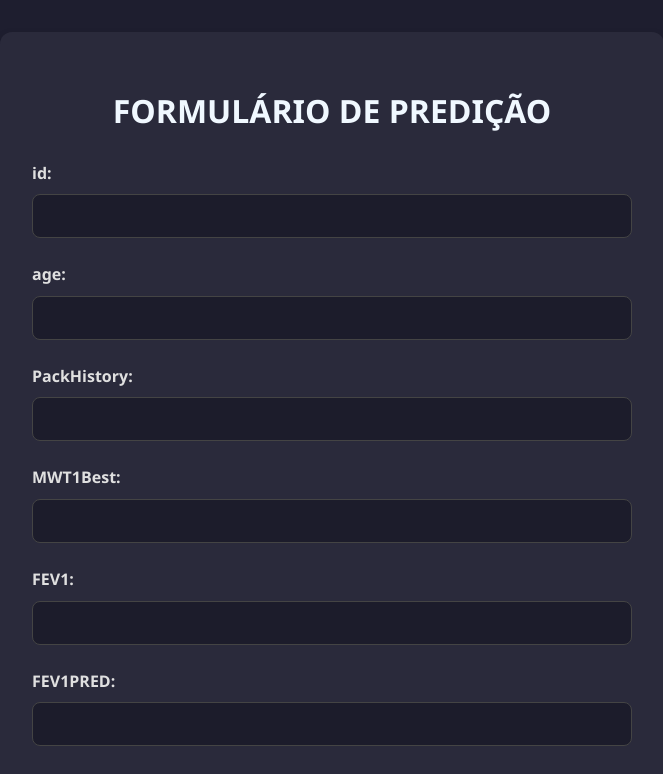
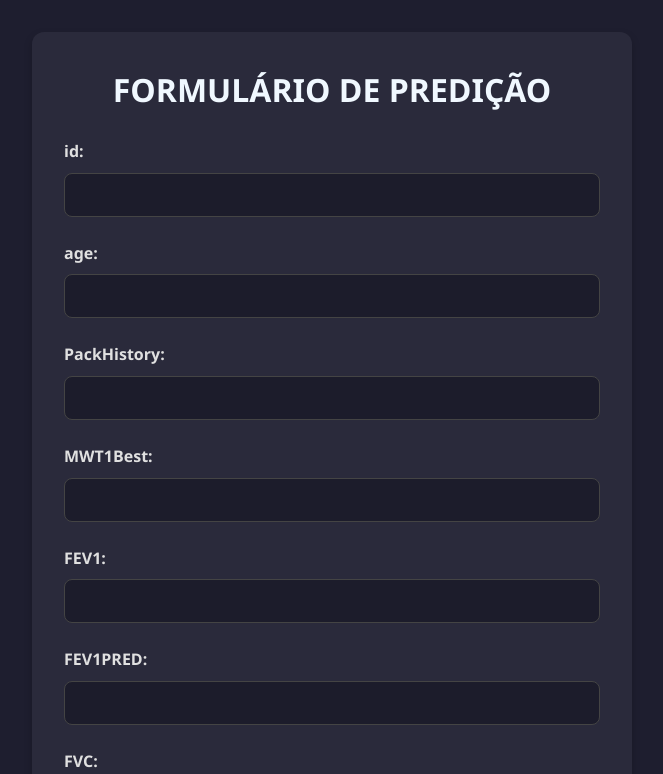
Before and after one commit to lugialo/copd-model-frontend, a React (Create React App) app: page / in a window 1280 px wide. Shown: the top 774 px of the page, without its empty margins (308-971 px from the left). Built offline with nearby package versions, Linux system fonts and the light colour scheme.

Commit message:
fix: results

```diff
--- a/src/App.css
+++ b/src/App.css
@@ -1,4 +1,10 @@
-/* Corpo da página */
+/* Resetando margens e padding para garantir consistência */
+* {
+  margin: 0;
+  padding: 0;
+  box-sizing: border-box;
+}
+
 body {
   margin: 0;
   font-family: 'Segoe UI', Tahoma, Geneva, Verdana, sans-serif;
@@ -7,7 +13,6 @@ body {
   line-height: 1.6;
 }
 
-/* Contêiner principal */
 .App {
   max-width: 600px;
   margin: 2rem auto;
@@ -17,7 +22,6 @@ body {
   box-shadow: 0 4px 8px rgba(0, 0, 0, 0.2);
 }
 
-/* Cabeçalho */
 h1 {
   text-align: center;
   color: #f0f8ff;
@@ -26,7 +30,6 @@ h1 {
   text-transform: uppercase;
 }
 
-/* Estilos do formulário */
 .form-container {
   display: flex;
   flex-direction: column;
@@ -78,7 +81,7 @@ label {
 }
 
 .form-submit:active {
-  background-color: #3cb371;
+  background-color: #d84315;
 }
 
 /* Resultados */
@@ -96,7 +99,13 @@ label {
   font-size: 1.5rem;
 }
 
-/* Estilo para animação do logo (se necessário) */
+.result p {
+  font-size: 1.25rem;
+  font-weight: bold;
+  color: #fff;
+}
+
+/* Logo */
 .App-logo {
   height: 40vmin;
   pointer-events: none;
@@ -117,7 +126,7 @@ label {
   }
 }
 
-/* Responsividade */
+/* Responsividade para dispositivos menores */
 @media (max-width: 768px) {
   .App {
     padding: 1.5rem;
--- a/src/App.js
+++ b/src/App.js
@@ -59,7 +59,18 @@ function App() {
       }
 
       const data = await response.json();
-      setResult(data);
+      console.log("API Response:", data);
+
+      // Convert prediction (numeric) into severity description
+      const severityMap = {
+        0: "Leve",
+        1: "Moderado",
+        2: "Severo",
+        3: "Muito severo"
+      };
+
+      const severity = severityMap[data.prediction] || "Desconhecido"; // Default to "Desconhecido" if value doesn't match
+      setResult(severity);
     } catch (error) {
       console.error("Error:", error);
     }
@@ -86,10 +97,12 @@ function App() {
           ENVIAR
         </button>
       </form>
-      {result !== null && (
+
+      {/* Exibindo o resultado da predição */}
+      {result && (
         <div className="result">
           <h2>Resultado da Predição:</h2>
-          <p>{result}</p>
+          <p>{`${result}`}</p>
         </div>
       )}
     </div>
```
